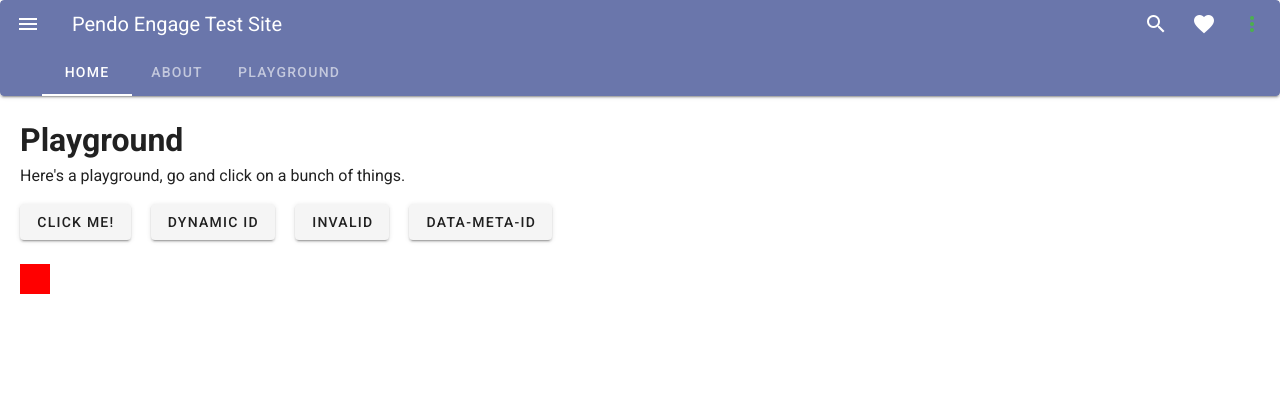
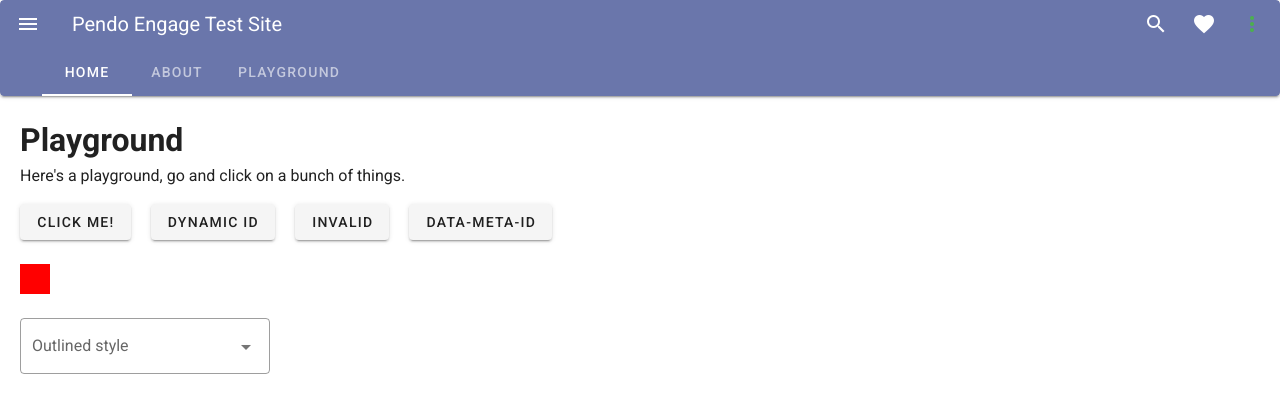
Before and after one commit to jingjing-jacobson/engage-test-site, a Vue app: page /playground in a window 1280 px wide. Shown: the top 412 px of the page. Built offline with nearby package versions, Linux system fonts and the light colour scheme.

Commit message:
add dropdown

```diff
--- a/src/views/PlaygroundView.vue
+++ b/src/views/PlaygroundView.vue
@@ -11,12 +11,25 @@
         </div>
         <br/>
         <div class="a-class-rs9999aaaa9999aaaa" style="background-color: red; height: 30px; width: 30px;"></div>
+        <br/>
+        <v-select
+          :items="items"
+          class="dropdown"
+          id="dropdown-id"
+          label="Outlined style"
+          outlined
+        ></v-select>
     </div>
 </template>
 
 <script>
 export default {
     name: 'PlaygroundView',
+    data() {
+        return {
+            items: ['foo', 'bar', 'fizz', 'buzz']
+        }
+    },
     methods: {
         showAlert(msg) {
             alert(msg);
@@ -33,6 +46,9 @@ export default {
     display: flex;
     gap: 20px;
 }
+.dropdown {
+    width: 250px;
+}
 /* .a-class-rs9999aaaa9999aaaa {
     background-color: red;
     height: 30px;
```
